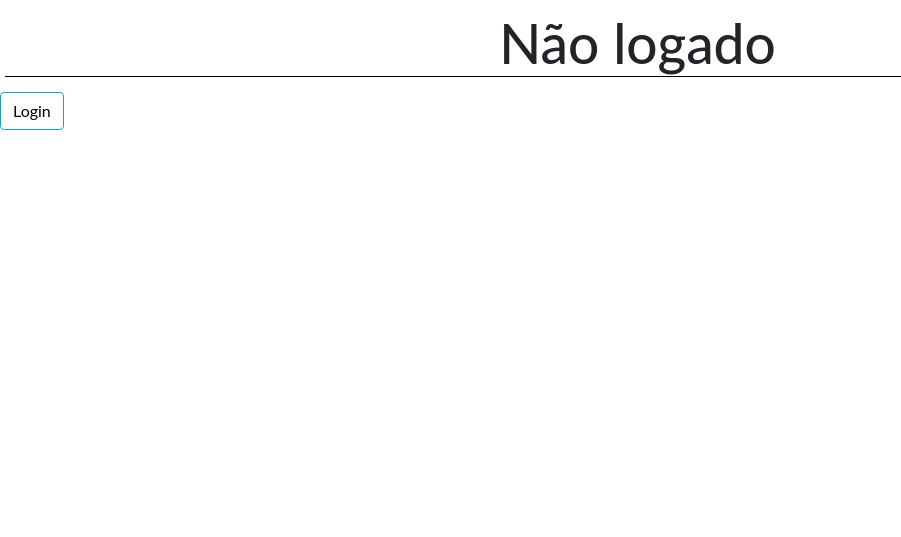
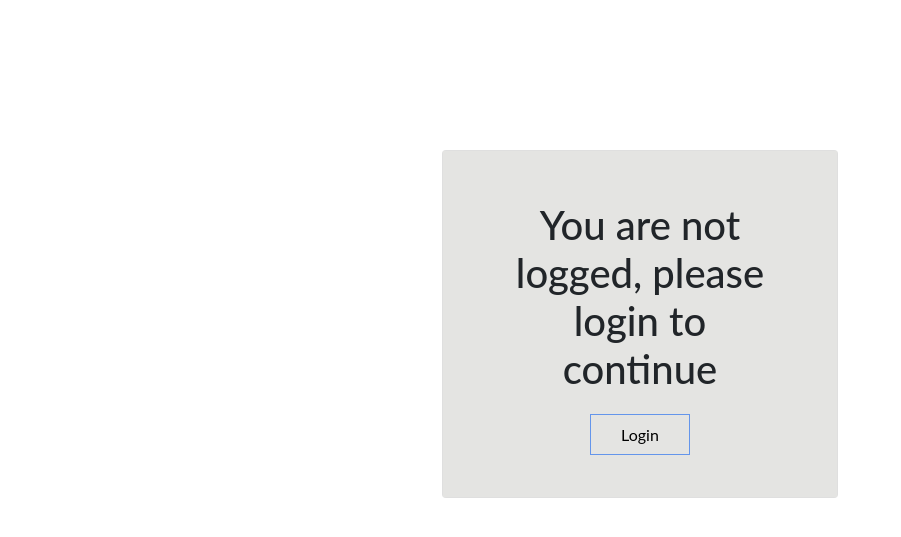
Before and after one commit to JoaoMaganin/calendar-tokenlab, a Django app: page /calendar/ in a window 1280 px wide. Shown: the top 537 px of the page, without its empty margins (0-901 px from the left). Run offline with Django 3.2, Linux system fonts and the light colour scheme; data that the repository does not hold is empty; some libraries are stand-ins or nearby versions.

Commit message:
Fixing calendar template

```diff
--- a/accounts/views.py
+++ b/accounts/views.py
@@ -1,3 +1,4 @@
+from django.http import HttpResponse
 from django.shortcuts import render, redirect
 from django.contrib import messages
 from .forms import CreateUserForm
--- a/cal/models.py
+++ b/cal/models.py
@@ -8,7 +8,7 @@ class Event(models.Model):
     description = models.TextField()
     start_time = models.DateTimeField()
     end_time = models.DateTimeField()
-    autor = models.ForeignKey(User, on_delete=models.PROTECT)
+    username = models.ForeignKey(User, on_delete=models.PROTECT)
 
     def __str__(self):
         return self.title
--- a/cal/urls.py
+++ b/cal/urls.py
@@ -1,3 +1,5 @@
+from os import path
+
 from django.conf.urls import url
 from . import views
 
--- a/cal/utils.py
+++ b/cal/utils.py
@@ -1,17 +1,21 @@
 from datetime import datetime, timedelta
 from calendar import HTMLCalendar
+from django.contrib.auth.models import User
+
 from .models import Event
 
 
 class Calendar(HTMLCalendar):
 
-    def __init__(self, year=None, month=None):
+    def __init__(self, year=None, month=None, user=None):
         self.year = year
         self.month = month
+        self.user = user
         super(Calendar, self).__init__()
 
     def formatday(self, day, events):
         events_per_day = events.filter(start_time__day=day)
+        ##   events_per_author = events_per_day.filter(username__username=User._get_pk_val(Event))
         d = ''
         for event in events_per_day:
             d += f'<li> {event.get_html_url} </li>'
--- a/cal/views.py
+++ b/cal/views.py
@@ -1,14 +1,15 @@
 import calendar
 from datetime import datetime, date, timedelta
-from django.shortcuts import render, get_object_or_404
-from django.http import HttpResponseRedirect
+from django.shortcuts import render, get_object_or_404, redirect
+from django.http import HttpResponseRedirect, HttpResponse
 from django.views import generic
 from django.utils.safestring import mark_safe
-from django.contrib.auth.decorators import login_required
 
 from .forms import EventForm
 from .models import *
 from .utils import Calendar
+
+from .models import Event
 
 
 class CalendarView(generic.ListView):
@@ -49,7 +50,6 @@ def next_month(d):
 
 
 def event(request, event_id=None):
-    instance = Event()
     if event_id:
         instance = get_object_or_404(Event, pk=event_id)
     else:
--- a/templates/base.html
+++ b/templates/base.html
@@ -102,13 +102,6 @@
       color: #17a2b8;
     }
 
-    h1{
-      text-align: center;
-      border-bottom: 1px solid black;
-      margin: 10px 10px 15px 5px;
-      font-size: 55px;
-    }
-
     /* login */
     .auth-card {
       margin-bottom: 30px;
@@ -140,6 +133,32 @@
 	  padding: 20px 40px;
 	  border-radius: 5px;
 	}
+
+	.btn-login {
+	  text-align: center;
+	  padding-bottom: 30px;
+	}
+
+	.btn-login h1{
+	  font-size: 40px;
+	  margin: 30px;
+	}
+
+	.btn-login a{
+	  color: black;
+	  text-align: center;
+	  background-color: transparent;
+	  border: 1px solid #6495eb;
+	  margin-top: 10px;
+	  padding: 10px 30px;
+	  text-decoration: none;
+	 }
+
+	 .btn-login a:hover{
+	  background-color: #6495eb;
+	  color: white;
+	  transition: 1s;
+	 }
   </style>
 </head>
 <body>
--- a/templates/calendar.html
+++ b/templates/calendar.html
@@ -15,9 +15,17 @@
         </div>
         {{ calendar }}
     {% else %}
-        <div>
-            <h1>Não logado</h1>
-            <a class="btn btn-info" href="/accounts/login">Login</a>
+        <div class="clearfix distance">
+            <div class="col-md-4 offset-md-4">
+              <div class="card auth-card">
+                <div class="card-body">
+                    <div class="btn-login">
+                        <h1>You are not logged, please login to continue</h1>
+                        <a href="/accounts/login">Login</a>
+                    </div>
+                </div>
+              </div>
+            </div>
         </div>
     {% endif %}
 {% endblock %}
```
Also changed, not shown: templates/event.html (+8 -5 lines), accounts/urls.py (line endings or trailing spaces), cal/migrations/0003_rename_autor_event_author.py (added), cal/migrations/0004_rename_author_event_username.py (added).
